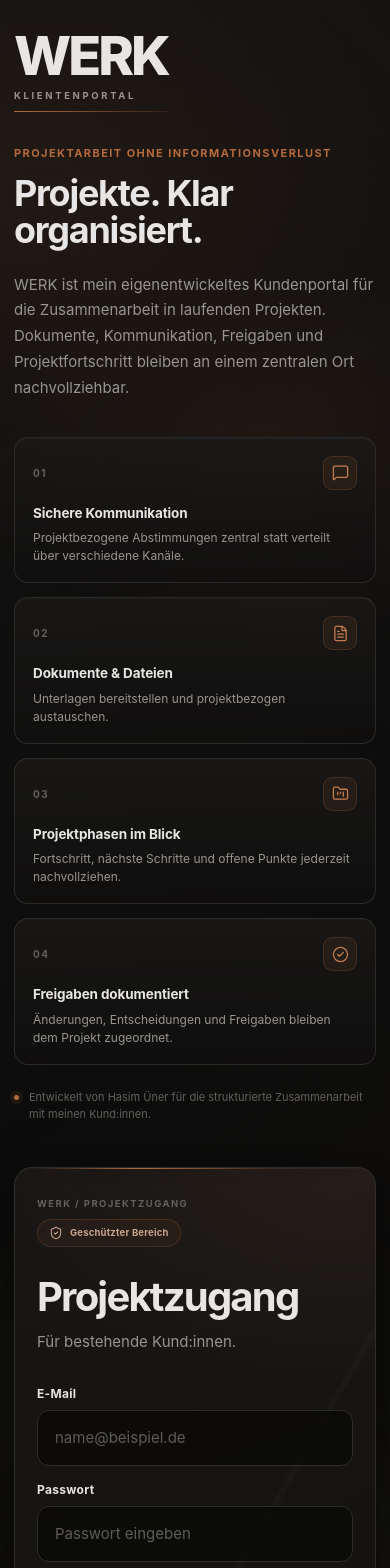
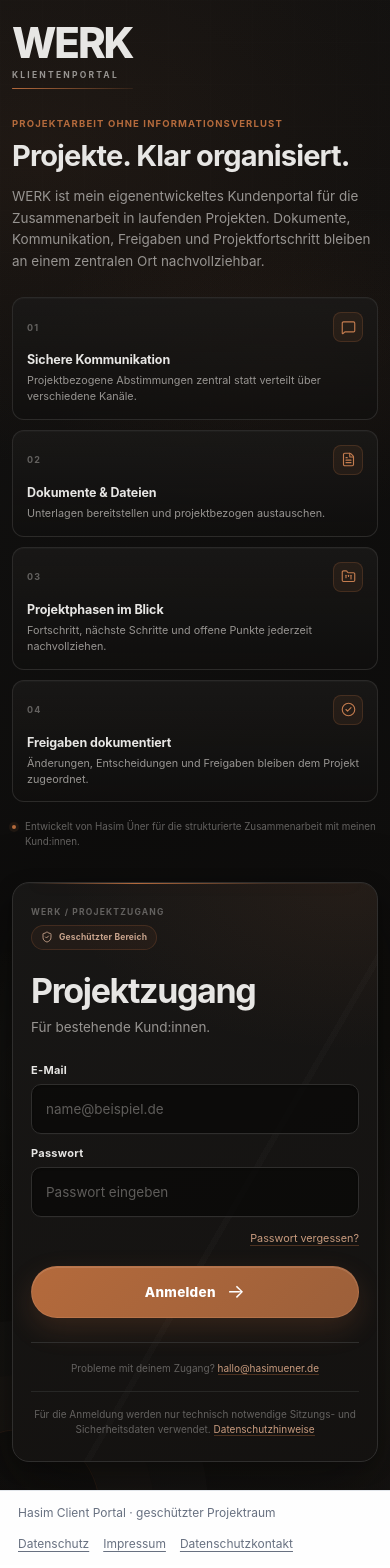
Before and after one commit to Hasim-hannover/hasim-client-portal, a Next.js app: page /login in a window 390 px wide. Shown: the top 1568 px of the page. Built offline with nearby package versions, Linux system fonts and the light colour scheme; no server answers.

Commit message:
refine: compact WERK login layout

```diff
--- a/app/login/login.module.css
+++ b/app/login/login.module.css
@@ -1,7 +1,6 @@
 .shell {
   --werk-bg: hsl(30 6% 5%);
   --werk-surface: hsl(30 5% 8%);
-  --werk-elevated: hsl(30 4% 11%);
   --werk-inset: hsl(30 6% 3%);
   --werk-text: hsl(30 4% 90%);
   --werk-muted: hsl(30 3% 58%);
@@ -18,12 +17,12 @@
   isolation: isolate;
   display: grid;
   place-items: center;
-  padding: clamp(24px, 4vw, 64px);
+  padding: clamp(18px, 2.8vw, 42px);
   color-scheme: dark;
   color: var(--werk-text);
   background:
-    radial-gradient(900px 600px at 11% 10%, hsl(23 50% 47% / .09), transparent 64%),
-    radial-gradient(700px 520px at 86% 90%, hsl(28 12% 18% / .28), transparent 68%),
+    radial-gradient(760px 500px at 11% 10%, hsl(23 50% 47% / .085), transparent 64%),
+    radial-gradient(620px 440px at 86% 90%, hsl(28 12% 18% / .24), transparent 68%),
     linear-gradient(145deg, hsl(30 5% 7%) 0%, var(--werk-bg) 52%, hsl(28 10% 6%) 100%);
 }
 
@@ -32,11 +31,11 @@
   position: absolute;
   inset: 0;
   z-index: -2;
-  opacity: .34;
+  opacity: .28;
   background-image:
-    linear-gradient(hsl(30 10% 100% / .025) 1px, transparent 1px),
-    linear-gradient(90deg, hsl(30 10% 100% / .025) 1px, transparent 1px);
-  background-size: 56px 56px;
+    linear-gradient(hsl(30 10% 100% / .022) 1px, transparent 1px),
+    linear-gradient(90deg, hsl(30 10% 100% / .022) 1px, transparent 1px);
+  background-size: 52px 52px;
   mask-image: linear-gradient(to bottom, rgba(0,0,0,.9), transparent 78%);
   pointer-events: none;
 }
@@ -44,16 +43,16 @@
 .shell::after {
   content: "";
   position: absolute;
-  width: min(46vw, 720px);
+  width: min(40vw, 620px);
   aspect-ratio: 1;
-  left: -17vw;
-  bottom: -29vw;
+  left: -15vw;
+  bottom: -25vw;
   z-index: -1;
   border-radius: 50%;
-  border: 1px solid hsl(23 50% 47% / .16);
+  border: 1px solid hsl(23 50% 47% / .14);
   box-shadow:
-    0 0 0 64px hsl(23 50% 47% / .025),
-    0 0 0 128px hsl(30 10% 100% / .018);
+    0 0 0 54px hsl(23 50% 47% / .022),
+    0 0 0 108px hsl(30 10% 100% / .014);
   pointer-events: none;
 }
 
@@ -63,30 +62,30 @@
   z-index: -1;
   pointer-events: none;
   background:
-    radial-gradient(420px 260px at 74% 24%, hsl(23 50% 47% / .075), transparent 72%),
-    radial-gradient(320px 220px at 18% 72%, hsl(30 10% 100% / .025), transparent 78%);
+    radial-gradient(360px 220px at 74% 24%, hsl(23 50% 47% / .065), transparent 72%),
+    radial-gradient(280px 180px at 18% 72%, hsl(30 10% 100% / .022), transparent 78%);
 }
 
 .layout {
-  width: min(100%, 1400px);
+  width: min(100%, 1180px);
   display: grid;
-  grid-template-columns: minmax(0, .78fr) minmax(590px, 1.22fr);
-  gap: clamp(48px, 6vw, 96px);
+  grid-template-columns: minmax(0, .84fr) minmax(500px, 1.16fr);
+  gap: clamp(34px, 4vw, 58px);
   align-items: center;
 }
 
 .brandPanel {
   min-width: 0;
-  max-width: 590px;
-  padding: 10px 0;
+  max-width: 500px;
+  padding: 6px 0;
 }
 
 .wordmark {
   display: inline-flex;
   flex-direction: column;
   align-items: flex-start;
-  gap: 10px;
-  margin-bottom: clamp(44px, 5vw, 72px);
+  gap: 8px;
+  margin-bottom: clamp(28px, 3.2vw, 44px);
 }
 
 .wordmark::after {
@@ -100,73 +99,70 @@
 .wordmarkMain {
   font-family: Satoshi, Figtree, Inter, ui-sans-serif, system-ui, sans-serif;
   color: var(--werk-text);
-  font-size: clamp(56px, 6vw, 82px);
+  font-size: clamp(42px, 4.6vw, 60px);
   font-weight: 760;
-  line-height: .88;
-  letter-spacing: -.055em;
+  line-height: .9;
+  letter-spacing: -.05em;
 }
 
 .wordmarkSub {
   color: var(--werk-muted);
-  font-size: 11px;
+  font-size: 9.5px;
   font-weight: 700;
-  letter-spacing: .34em;
+  letter-spacing: .29em;
   text-transform: uppercase;
 }
 
-.brandCopy {
-  position: relative;
-}
+.brandCopy { position: relative; }
 
 .eyebrow {
-  margin: 0 0 14px;
+  margin: 0 0 10px;
   color: var(--werk-accent);
-  font-size: 11px;
+  font-size: 9.5px;
   font-weight: 720;
   line-height: 1.4;
-  letter-spacing: .13em;
+  letter-spacing: .12em;
   text-transform: uppercase;
 }
 
 .brandPanel h1 {
   margin: 0;
-  max-width: 620px;
+  max-width: 500px;
   font-family: Satoshi, Figtree, Inter, ui-sans-serif, system-ui, sans-serif;
   color: var(--werk-text);
-  font-size: clamp(38px, 3.5vw, 52px);
+  font-size: clamp(30px, 2.8vw, 40px);
   font-weight: 700;
-  line-height: 1.03;
-  letter-spacing: -.035em;
+  line-height: 1.04;
+  letter-spacing: -.03em;
 }
 
 .intro {
-  max-width: 610px;
-  margin: 22px 0 0;
+  max-width: 500px;
+  margin: 15px 0 0;
   color: var(--werk-muted);
-  font-size: clamp(15px, 1.15vw, 17px);
-  line-height: 1.72;
+  font-size: clamp(13.5px, 1vw, 15.5px);
+  line-height: 1.62;
 }
 
 .features {
   display: grid;
   grid-template-columns: repeat(2, minmax(0, 1fr));
-  gap: 14px;
-  margin-top: 36px;
+  gap: 10px;
+  margin-top: 24px;
 }
 
 .feature {
-  min-height: 148px;
-  padding: 18px 18px 17px;
+  min-height: 112px;
+  padding: 14px;
   border: 1px solid hsl(30 3% 18% / .88);
-  border-radius: 14px;
-  background:
-    linear-gradient(180deg, hsl(30 5% 10% / .82), hsl(30 6% 6% / .70));
+  border-radius: 12px;
+  background: linear-gradient(180deg, hsl(30 5% 10% / .82), hsl(30 6% 6% / .70));
   box-shadow: inset 0 1px 0 hsl(30 10% 100% / .022);
   transition: border-color .18s ease, background .18s ease, transform .18s ease;
 }
 
 .feature:hover {
-  transform: translateY(-2px);
+  transform: translateY(-1px);
   border-color: hsl(23 50% 47% / .30);
   background: linear-gradient(180deg, hsl(30 5% 11% / .90), hsl(28 10% 7% / .76));
 }
@@ -175,38 +171,38 @@
   display: flex;
   align-items: center;
   justify-content: space-between;
-  gap: 12px;
-  margin-bottom: 15px;
+  gap: 10px;
+  margin-bottom: 10px;
 }
 
 .featureIndex {
   color: var(--werk-dim);
-  font-size: 10px;
+  font-size: 9px;
   font-weight: 700;
-  letter-spacing: .16em;
+  letter-spacing: .14em;
 }
 
 .featureIcon {
-  width: 34px;
-  height: 34px;
+  width: 30px;
+  height: 30px;
   display: grid;
   place-items: center;
   border: 1px solid hsl(23 50% 47% / .22);
-  border-radius: 9px;
+  border-radius: 8px;
   background: var(--werk-accent-soft);
   color: var(--werk-accent-hover);
 }
 
 .featureIcon svg {
-  width: 17px;
-  height: 17px;
+  width: 15px;
+  height: 15px;
   stroke-width: 1.8;
 }
 
 .feature h2 {
-  margin: 0 0 7px;
+  margin: 0 0 5px;
   color: var(--werk-text);
-  font-size: 13.5px;
+  font-size: 12.5px;
   font-weight: 680;
   line-height: 1.3;
   letter-spacing: -.008em;
@@ -215,44 +211,44 @@
 .feature p {
   margin: 0;
   color: var(--werk-muted);
-  font-size: 12px;
-  line-height: 1.5;
+  font-size: 10.8px;
+  line-height: 1.46;
 }
 
 .signature {
   display: flex;
   align-items: flex-start;
-  gap: 10px;
-  margin: 30px 0 0;
+  gap: 9px;
+  margin: 20px 0 0;
   color: var(--werk-dim);
-  font-size: 11px;
-  line-height: 1.55;
+  font-size: 9.8px;
+  line-height: 1.5;
 }
 
 .signature span {
   flex: 0 0 auto;
-  width: 5px;
-  height: 5px;
-  margin-top: 6px;
+  width: 4px;
+  height: 4px;
+  margin-top: 5px;
   border-radius: 50%;
   background: var(--werk-accent);
-  box-shadow: 0 0 0 4px hsl(23 50% 47% / .10);
+  box-shadow: 0 0 0 3px hsl(23 50% 47% / .10);
 }
 
 .loginCard {
   position: relative;
-  width: min(100%, 720px);
+  width: min(100%, 570px);
   justify-self: end;
   overflow: hidden;
-  padding: clamp(42px, 4.7vw, 64px);
+  padding: clamp(30px, 3.3vw, 44px);
   border: 1px solid var(--werk-border);
-  border-radius: 24px;
+  border-radius: 20px;
   background:
-    radial-gradient(600px 360px at 92% 0%, hsl(23 50% 47% / .09), transparent 60%),
+    radial-gradient(480px 280px at 92% 0%, hsl(23 50% 47% / .085), transparent 60%),
     linear-gradient(160deg, hsl(30 5% 9% / .98), hsl(28 10% 7% / .995));
   box-shadow:
-    0 38px 90px hsl(30 25% 2% / .56),
-    0 8px 26px hsl(30 25% 2% / .28),
+    0 28px 68px hsl(30 25% 2% / .50),
+    0 6px 20px hsl(30 25% 2% / .24),
     inset 0 1px 0 hsl(30 10% 100% / .025);
 }
 
@@ -261,17 +257,17 @@
   position: absolute;
   inset: 0;
   pointer-events: none;
-  background: linear-gradient(120deg, transparent 0 58%, hsl(30 10% 100% / .018) 58% 59%, transparent 59% 100%);
+  background: linear-gradient(120deg, transparent 0 58%, hsl(30 10% 100% / .016) 58% 59%, transparent 59% 100%);
 }
 
 .cardTopline {
   position: absolute;
   top: 0;
-  left: 42px;
-  right: 42px;
+  left: 34px;
+  right: 34px;
   height: 1px;
   background: linear-gradient(90deg, transparent, var(--werk-accent) 32%, hsl(23 50% 47% / .18) 72%, transparent);
-  box-shadow: 0 0 22px hsl(23 50% 47% / .20);
+  box-shadow: 0 0 18px hsl(23 50% 47% / .18);
 }
 
 .cardMeta {
@@ -280,20 +276,20 @@
   display: flex;
   align-items: center;
   justify-content: space-between;
-  gap: 16px;
-  margin-bottom: clamp(34px, 4vw, 48px);
+  gap: 12px;
+  margin-bottom: clamp(24px, 2.8vw, 32px);
   color: var(--werk-dim);
-  font-size: 9.5px;
+  font-size: 8.5px;
   font-weight: 700;
-  letter-spacing: .15em;
+  letter-spacing: .14em;
 }
 
 .securityBadge {
   display: inline-flex;
   align-items: center;
-  gap: 7px;
-  min-height: 30px;
-  padding: 0 11px;
+  gap: 6px;
+  min-height: 26px;
+  padding: 0 9px;
   border: 1px solid hsl(23 50% 47% / .22);
   border-radius: 999px;
   background: hsl(23 50% 47% / .07);
@@ -303,8 +299,8 @@
 }
 
 .securityBadge svg {
-  width: 14px;
-  height: 14px;
+  width: 12px;
+  height: 12px;
   stroke-width: 1.8;
 }
 
@@ -317,16 +313,16 @@
   margin: 0;
   font-family: Satoshi, Figtree, Inter, ui-sans-serif, system-ui, sans-serif;
   color: var(--werk-text);
-  font-size: clamp(44px, 4.5vw, 62px);
+  font-size: clamp(34px, 3.3vw, 46px);
   font-weight: 700;
-  line-height: .98;
-  letter-spacing: -.045em;
+  line-height: .99;
+  letter-spacing: -.04em;
 }
 
 .cardLead {
-  margin: 15px 0 0;
+  margin: 10px 0 0;
   color: var(--werk-muted);
-  font-size: clamp(15px, 1.3vw, 18px);
+  font-size: clamp(13.5px, 1.05vw, 15.5px);
   line-height: 1.5;
 }
 
@@ -334,11 +330,11 @@
 .error {
   position: relative;
   z-index: 1;
-  margin: 26px 0 0;
-  padding: 13px 15px;
-  border-radius: 10px;
-  font-size: 13px;
-  line-height: 1.5;
+  margin: 18px 0 0;
+  padding: 10px 12px;
+  border-radius: 9px;
+  font-size: 11.5px;
+  line-height: 1.45;
 }
 
 .success {
@@ -357,39 +353,37 @@
   position: relative;
   z-index: 1;
   display: grid;
-  gap: 18px;
-  margin-top: 42px;
+  gap: 13px;
+  margin-top: 28px;
 }
 
 .field {
   display: grid;
-  gap: 9px;
+  gap: 7px;
 }
 
 .form label {
   color: var(--werk-text);
-  font-size: 12px;
+  font-size: 11px;
   font-weight: 680;
   letter-spacing: .025em;
 }
 
 .form input {
-  min-height: 62px;
+  min-height: 52px;
   border: 1px solid var(--werk-border);
-  border-radius: 12px;
-  padding: 0 17px;
+  border-radius: 10px;
+  padding: 0 14px;
   background: hsl(30 6% 3% / .70);
   color: var(--werk-text);
-  font-size: 15px;
+  font-size: 13.5px;
   box-shadow:
     inset 0 1px 2px hsl(30 25% 2% / .34),
     0 1px 0 hsl(30 10% 100% / .012);
   transition: border-color .16s ease, box-shadow .16s ease, background .16s ease;
 }
 
-.form input::placeholder {
-  color: hsl(30 2% 36%);
-}
+.form input::placeholder { color: hsl(30 2% 36%); }
 
 .form input:hover {
   border-color: var(--werk-border-strong);
@@ -401,12 +395,12 @@
   border-color: hsl(23 50% 47% / .72);
   background: hsl(30 6% 3% / .94);
   box-shadow:
-    0 0 0 4px hsl(23 50% 47% / .10),
-    0 10px 28px hsl(30 25% 2% / .18);
+    0 0 0 3px hsl(23 50% 47% / .10),
+    0 8px 22px hsl(30 25% 2% / .16);
 }
 
 .passwordHelp {
-  margin-top: -5px;
+  margin-top: -3px;
   text-align: right;
 }
 
@@ -426,58 +420,52 @@
   border-color: var(--werk-accent-hover);
 }
 
-.passwordHelp a {
-  font-size: 12px;
-}
+.passwordHelp a { font-size: 10.8px; }
 
 .submit {
-  min-height: 64px;
-  margin-top: 10px;
+  min-height: 54px;
+  margin-top: 8px;
   display: inline-flex;
   align-items: center;
   justify-content: center;
-  gap: 14px;
+  gap: 11px;
   border: 1px solid hsl(23 50% 60% / .32);
   border-radius: 999px;
   background: linear-gradient(135deg, var(--werk-accent) 0%, hsl(23 46% 42%) 100%);
   color: #fff;
-  font-size: 15px;
+  font-size: 13.5px;
   font-weight: 760;
   letter-spacing: .02em;
   box-shadow:
-    0 14px 34px hsl(23 50% 47% / .22),
+    0 11px 28px hsl(23 50% 47% / .20),
     inset 0 1px 0 hsl(30 10% 100% / .12);
   transition: transform .16s ease, box-shadow .16s ease, background .16s ease;
 }
 
 .submit:hover {
-  transform: translateY(-2px);
+  transform: translateY(-1px);
   background: linear-gradient(135deg, var(--werk-accent-hover), var(--werk-accent));
   box-shadow:
-    0 18px 42px hsl(23 50% 47% / .29),
+    0 14px 34px hsl(23 50% 47% / .26),
     inset 0 1px 0 hsl(30 10% 100% / .15);
 }
 
-.submit:active {
-  transform: translateY(0);
-}
+.submit:active { transform: translateY(0); }
 
 .submitArrow {
-  font-size: 22px;
+  font-size: 19px;
   font-weight: 400;
   line-height: 1;
   transition: transform .16s ease;
 }
 
-.submit:hover .submitArrow {
-  transform: translateX(3px);
-}
+.submit:hover .submitArrow { transform: translateX(3px); }
 
 .cardFooter {
   position: relative;
   z-index: 1;
-  margin-top: 36px;
-  padding-top: 26px;
+  margin-top: 24px;
+  padding-top: 18px;
   border-top: 1px solid var(--werk-border);
 }
 
@@ -486,54 +474,41 @@
   margin: 0;
   text-align: center;
   color: var(--werk-dim);
-  font-size: 11.5px;
-  line-height: 1.6;
+  font-size: 10px;
+  line-height: 1.5;
 }
 
 .privacy {
-  margin-top: 22px;
-  padding-top: 22px;
+  margin-top: 15px;
+  padding-top: 15px;
   border-top: 1px solid hsl(30 3% 18% / .74);
 }
 
-@media (max-width: 1120px) {
+@media (max-width: 1060px) {
   .layout {
-    grid-template-columns: minmax(0, .72fr) minmax(540px, 1.28fr);
-    gap: 42px;
+    grid-template-columns: minmax(0, .78fr) minmax(470px, 1.22fr);
+    gap: 30px;
   }
 
-  .features {
-    grid-template-columns: 1fr;
-  }
-
-  .feature {
-    min-height: 0;
-  }
+  .features { grid-template-columns: 1fr; }
+  .feature { min-height: 0; }
 }
 
-@media (max-width: 900px) {
+@media (max-width: 860px) {
   .shell {
     place-items: start center;
-    padding: 30px 20px 48px;
+    padding: 24px 18px 38px;
   }
 
   .layout {
-    width: min(100%, 720px);
+    width: min(100%, 640px);
     grid-template-columns: 1fr;
-    gap: 34px;
+    gap: 26px;
   }
 
-  .brandPanel {
-    max-width: none;
-  }
-
-  .wordmark {
-    margin-bottom: 34px;
-  }
-
-  .features {
-    grid-template-columns: repeat(2, minmax(0, 1fr));
-  }
+  .brandPanel { max-width: none; }
+  .wordmark { margin-bottom: 28px; }
+  .features { grid-template-columns: repeat(2, minmax(0, 1fr)); }
 
   .loginCard {
     width: 100%;
@@ -541,87 +516,45 @@
   }
 }
 
-@media (max-width: 600px) {
-  .shell {
-    padding: 22px 14px 34px;
+@media (max-width: 560px) {
+  .shell { padding: 18px 12px 28px; }
+  .shell::before { background-size: 42px 42px; }
+
+  .wordmarkMain { font-size: 42px; }
+  .wordmarkSub { font-size: 8.5px; letter-spacing: .26em; }
+  .brandPanel h1 { font-size: 29px; }
+  .intro { font-size: 13.5px; }
+  .features { grid-template-columns: 1fr; }
+  .signature { margin-top: 18px; }
+
+  .loginCard {
+    padding: 24px 18px;
+    border-radius: 17px;
   }
 
-  .shell::before {
-    background-size: 44px 44px;
-  }
-
-  .wordmarkMain {
-    font-size: 54px;
-  }
-
-  .wordmarkSub {
-    font-size: 9.5px;
-    letter-spacing: .28em;
-  }
-
-  .brandPanel h1 {
-    font-size: 36px;
-  }
-
-  .intro {
-    font-size: 15px;
-  }
-
-  .features {
-    grid-template-columns: 1fr;
-  }
-
-  .feature {
-    min-height: 0;
-  }
-
-  .signature {
-    margin-top: 24px;
-  }
-
-  .loginCard {
-    padding: 30px 22px;
-    border-radius: 18px;
-  }
-
-  .cardTopline {
-    left: 22px;
-    right: 22px;
-  }
+  .cardTopline { left: 18px; right: 18px; }
 
   .cardMeta {
     align-items: flex-start;
     flex-direction: column;
-    gap: 10px;
-    margin-bottom: 30px;
+    gap: 8px;
+    margin-bottom: 24px;
   }
 
-  .securityBadge {
-    min-height: 28px;
+  .securityBadge { min-height: 25px; }
+  .loginCard h2 { font-size: 34px; }
+
+  .form {
+    margin-top: 25px;
+    gap: 12px;
   }
 
-  .loginCard h2 {
-    font-size: 40px;
-  }
-
-  .form {
-    margin-top: 32px;
-    gap: 16px;
-  }
-
-  .form input {
-    min-height: 56px;
-  }
-
-  .submit {
-    min-height: 58px;
-  }
+  .form input { min-height: 50px; }
+  .submit { min-height: 52px; }
 }
 
 @media (prefers-reduced-motion: reduce) {
   .feature,
   .submit,
-  .submitArrow {
-    transition: none;
-  }
+  .submitArrow { transition: none; }
 }
```
